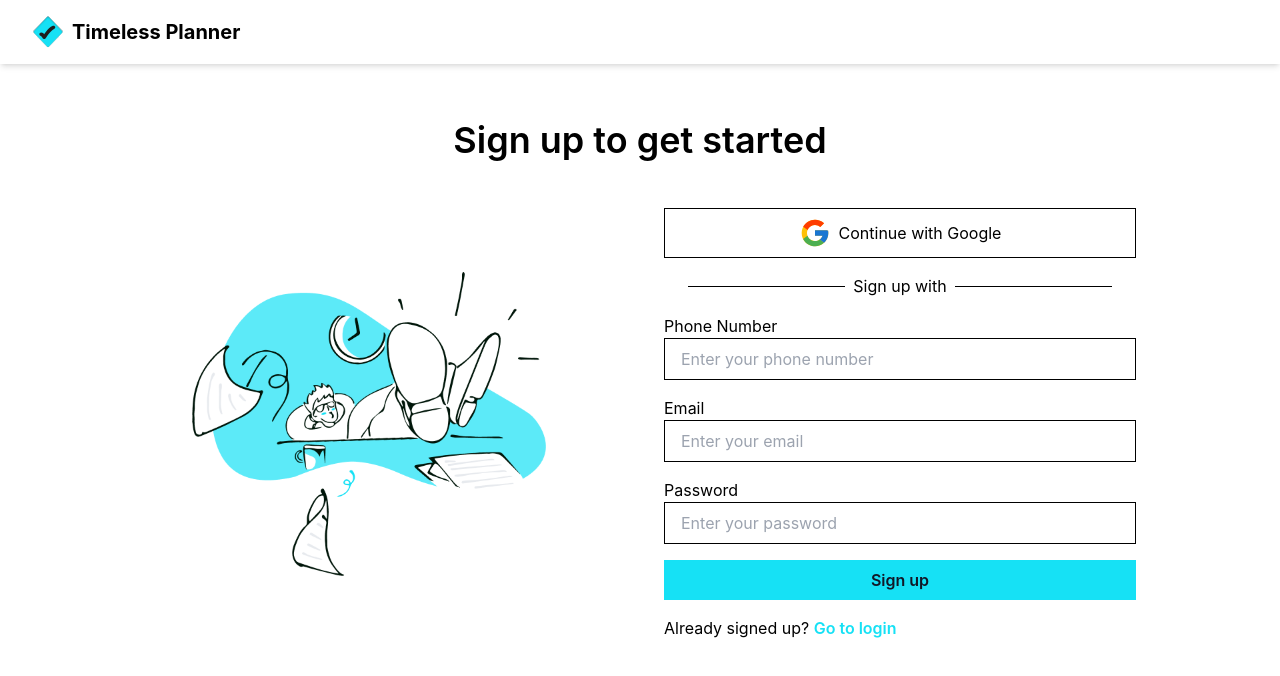
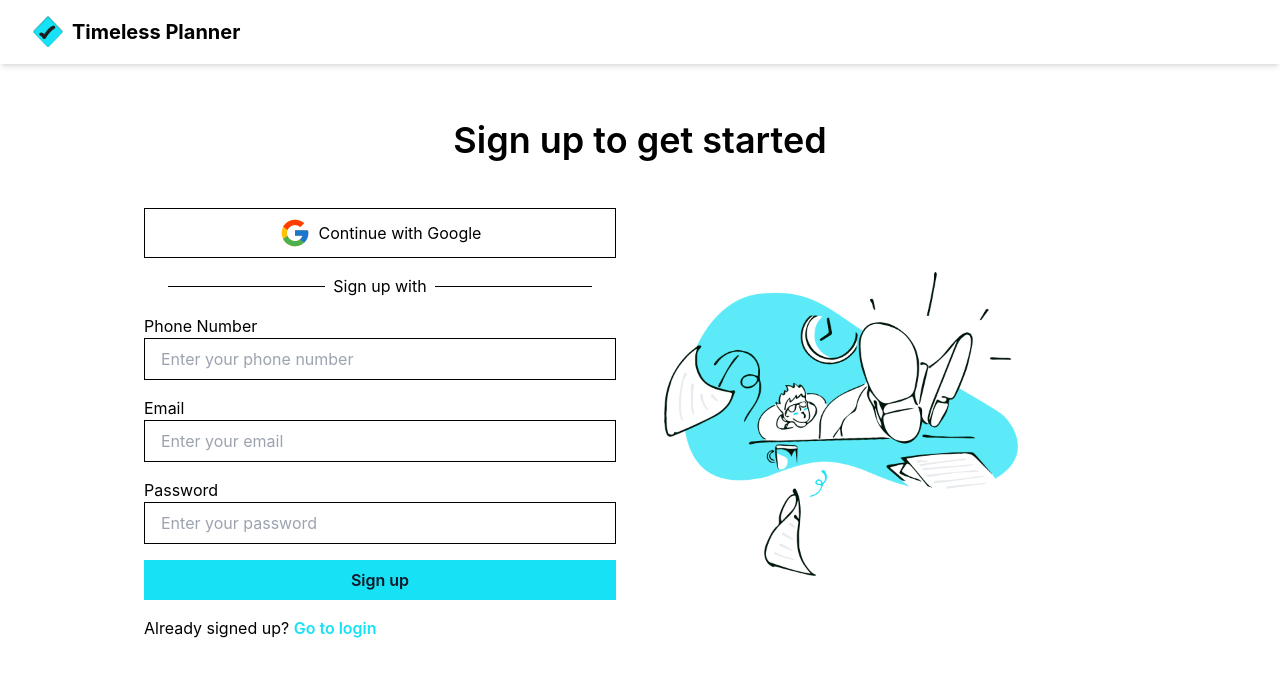
Before and after one commit to kingieX/timeless-event, a React (Vite) app: page /signup in a window 1280 px wide. Shown: the top 676 px of the page. Built offline with nearby package versions, Linux system fonts and the light colour scheme.

Commit message:
minor change to sign up UI

```diff
--- a/src/pages/Signup.jsx
+++ b/src/pages/Signup.jsx
@@ -27,7 +27,7 @@ const SignUp = () => {
           Sign up to get started
         </h2>
 
-        <div className="flex flex-row-reverse justify-between items-center space-x-12">
+        <div className="flex flex-row justify-between items-center space-x-12">
           <div className="w-full">
             <button className="flex items-center justify-center bg-white border border-gray-300 text-gray-700 py-2 px-4 w-full mb-4">
               <FcGoogle className="mr-2 w-8 h-8" />
```
